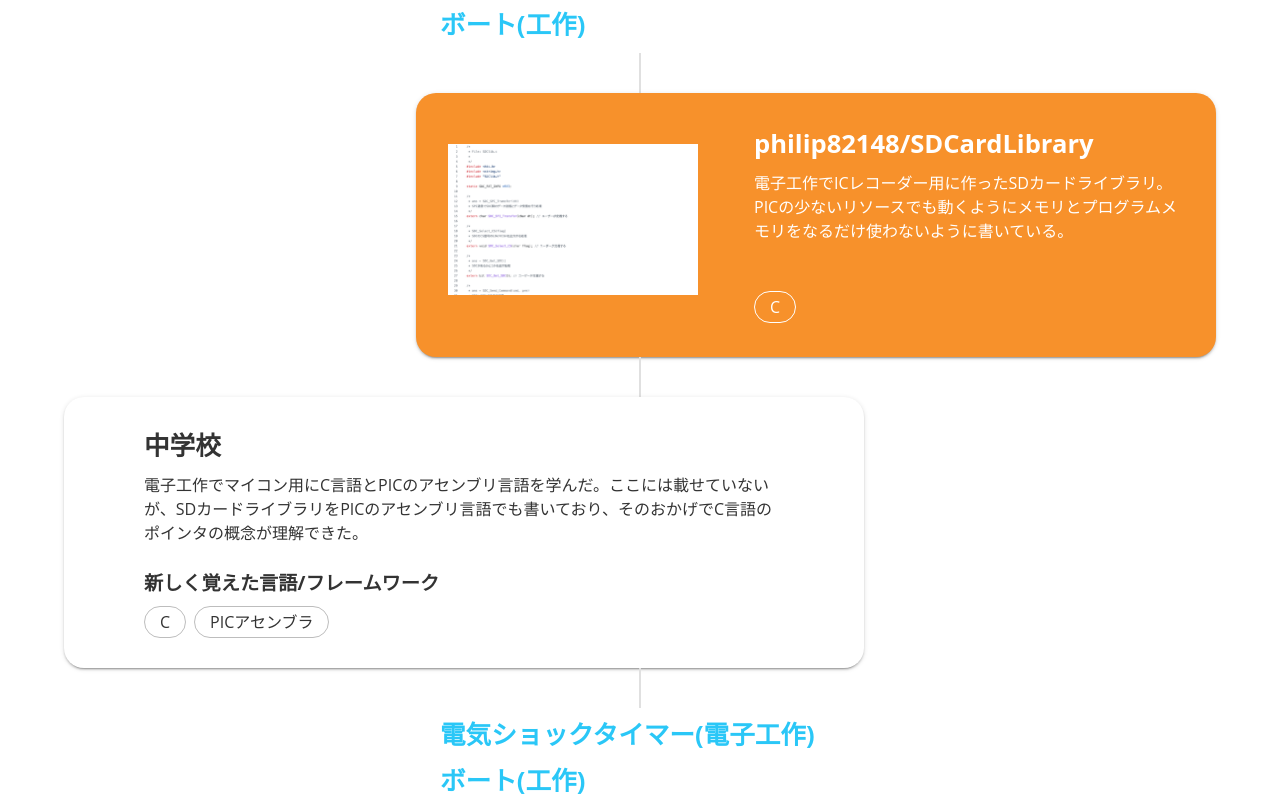
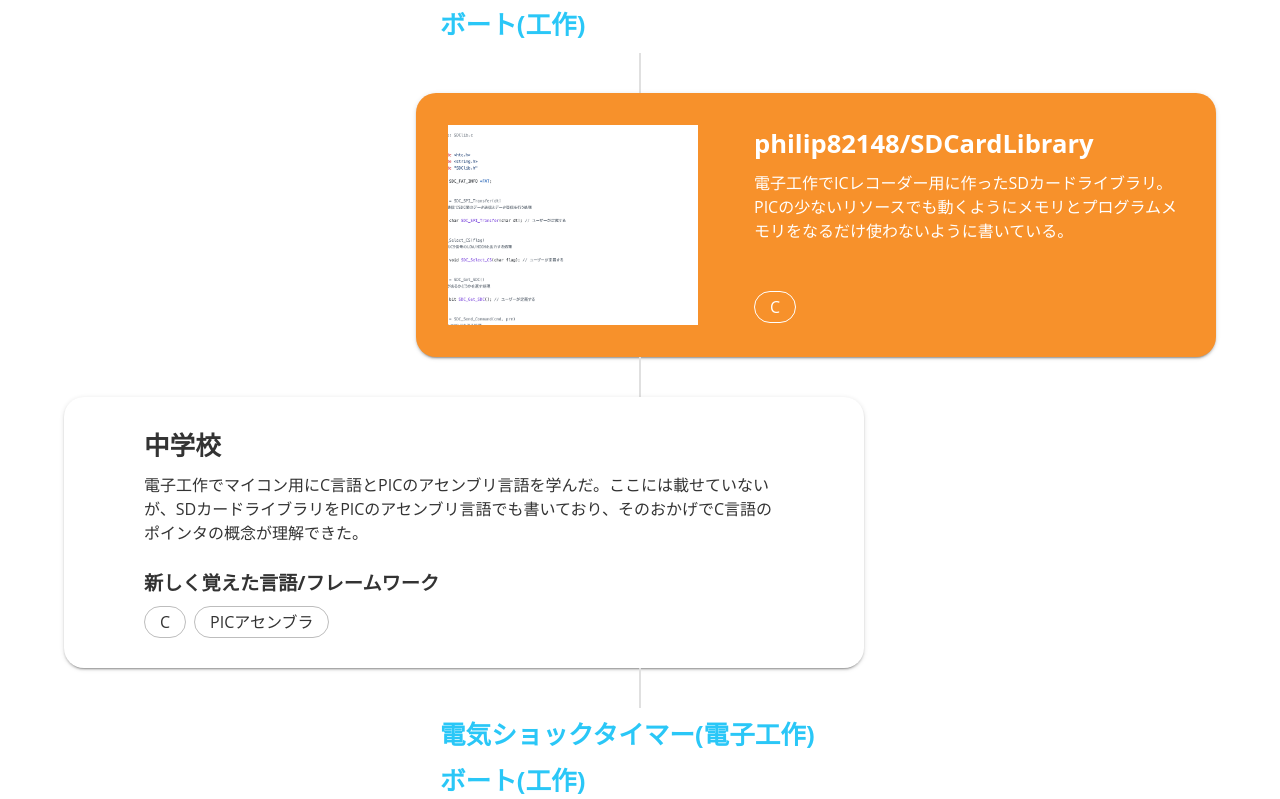
Before and after one commit to philip82148/portfolio-2023, a Next.js app in the folder next-ver/: page / in a window 1280 px wide. Shown: the part 2801-3600 px from the top of the page. Built offline with nearby package versions, Linux system fonts and the light colour scheme.

Commit message:
improve image height of WorkCardPC

```diff
--- a/next-ver/src/components/History/WorkCard/WorkCardPC.tsx
+++ b/next-ver/src/components/History/WorkCard/WorkCardPC.tsx
@@ -73,7 +73,10 @@ export const WorkCardPC: React.FC<WorkCardProps> = ({
     }
 
     onResize()
-    captionBoxRef.current?.addEventListener('resize', onResize)
+    window.addEventListener('resize', onResize)
+    return () => {
+      window.removeEventListener('resize', onResize)
+    }
   }, [])
 
   // modal用
@@ -254,7 +257,7 @@ export const WorkCardPC: React.FC<WorkCardProps> = ({
                 <Box
                   sx={{
                     width: { lg: 250, xs: 200 },
-                    maxHeight: imageBoxHeight,
+                    height: imageBoxHeight,
                     overflow: 'hidden',
                   }}
                   onClick={(e) => {
```
